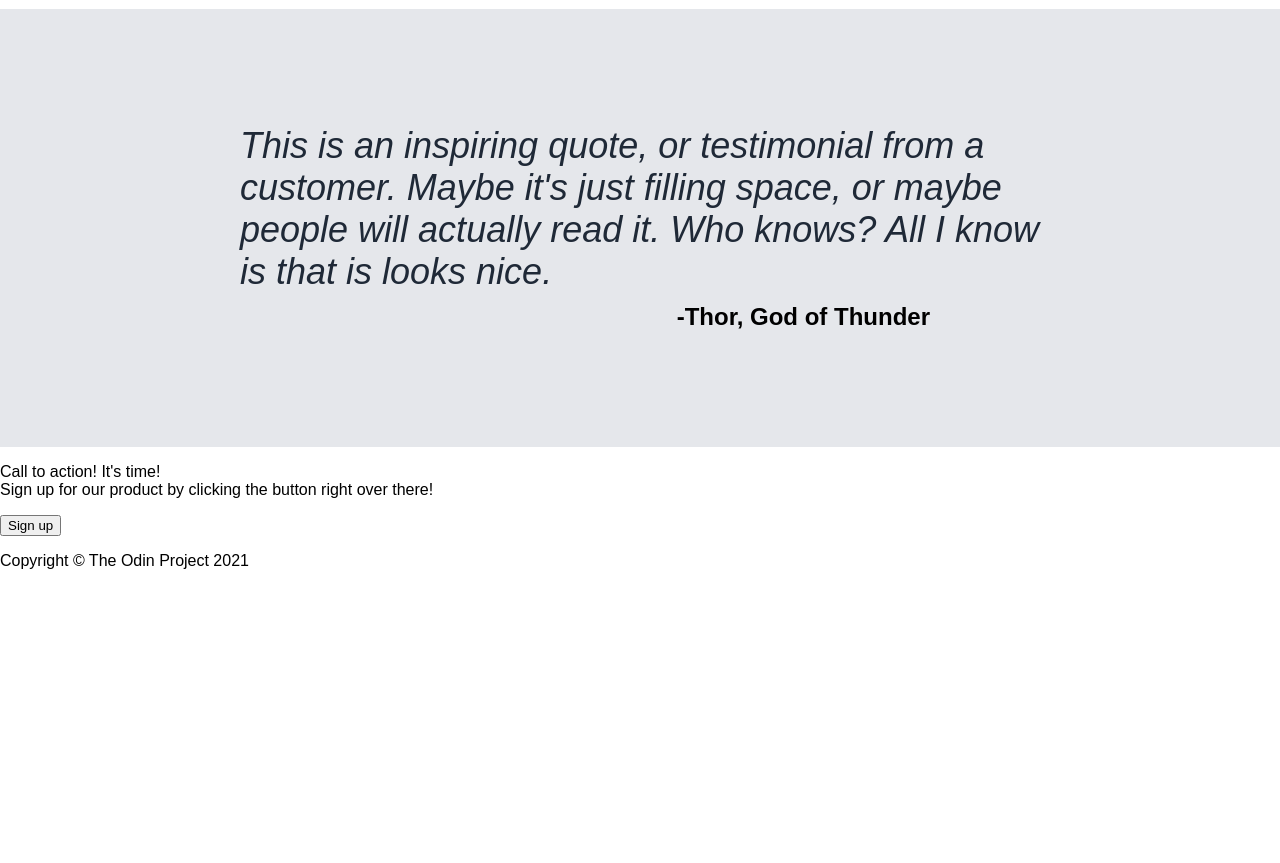
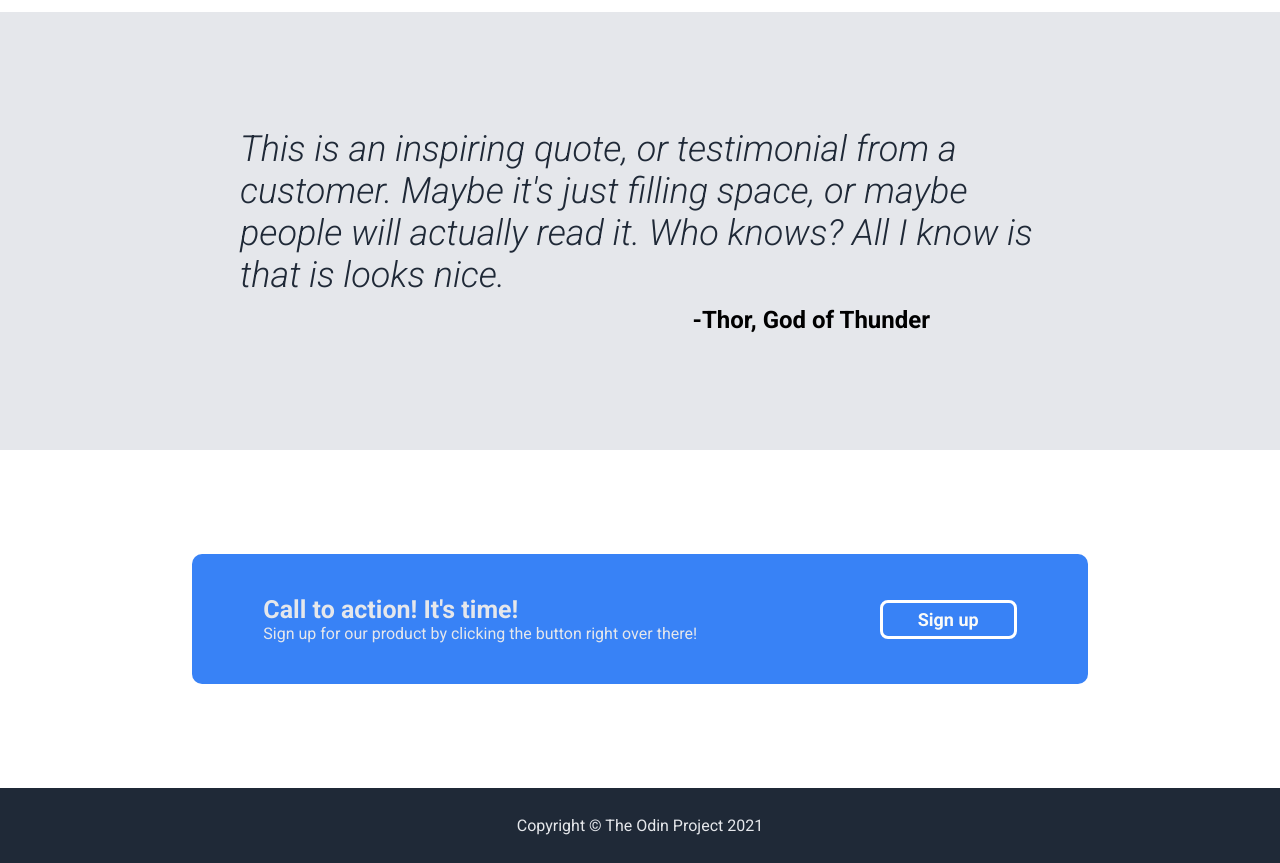
Before and after one commit to Bolshialex/Landing-page-TheOdinProject, a plain HTML site: page index.html in a window 1280 px wide. Shown: the part 980-1843 px from the top of the page. Before the commit the page ends 1566 px from the top, so only its background shows below. Drawn offline with Linux system fonts and the light colour scheme.

Commit message:
Add the action and footer styling

```diff
--- a/index.html
+++ b/index.html
@@ -5,7 +5,9 @@
     <meta name="viewport" content="width=device-width, initial-scale=1.0">
     <title>Document</title>
     <link rel="stylesheet" href="./style.css">
-
+    <link rel="preconnect" href="https://fonts.googleapis.com">
+    <link rel="preconnect" href="https://fonts.gstatic.com" crossorigin>
+    <link href="https://fonts.googleapis.com/css2?family=Roboto:ital,wght@0,100;0,300;0,400;0,500;0,700;0,900;1,100;1,300;1,400;1,500;1,700;1,900&family=Space+Mono&display=swap" rel="stylesheet">
 </head>
 
 <body>
--- a/style.css
+++ b/style.css
@@ -3,7 +3,7 @@ body{
     display: flex;
     flex-direction: column;
     margin: 0;
-    font-family: Arial, Helvetica, sans-serif;
+    font-family: "Roboto";
 }
 a{
     text-decoration: none;
@@ -72,9 +72,9 @@ a{
     background-color: #3882F6;
     border: none;
     border-radius: 8px;
-    padding: 9px 35px;
+    padding: 6px 35px;
     color: #F9FAF8;
-    font-family: Arial, Helvetica, sans-serif;
+    font-family: "Roboto";
     font-weight: 600;
     font-size: 18px;
 }
@@ -136,7 +136,7 @@ a{
     font-style:italic;
     color: #1F2937;
     font-size: 36px;
-    font-weight: lighter;
+    font-weight: 300;
 }
 .quote-cite{
     align-self: flex-end;
@@ -147,3 +147,59 @@ a{
     margin: 0;
     font-weight: bolder;
 }
+
+
+
+
+
+.action{
+    height: 338px;
+    display: flex;
+    justify-content: center;
+    align-items: center;
+}
+.action-box{
+    background-color: #3882F6;
+    color: #E5E7EB;
+    border-radius: 10px;
+    display: flex;
+    gap: 40px;
+    height: 130px;
+    width: 70%;
+    justify-content: space-around;
+}
+.action-header{
+    font-size: 25px;
+    font-weight: bolder;
+}
+.action-left{
+    align-self: center;
+}
+.action-right{
+    align-self: center;
+}
+.action-right > button{
+    background-color: #3882F6;
+    border: 3px solid white;
+    border-radius: 8px;
+    padding: 6px 35px;
+    color: #F9FAF8;
+    font-family: "Roboto";
+    font-weight: 600;
+    font-size: 18px;
+}
+
+
+
+
+
+.footer{
+    display: flex;
+    color: #E5E7EB;
+    width: 100%;
+    margin: auto;
+    background-color: #1F2937;
+    height: 75px;
+    justify-content: center;
+    align-items: center;
+}
```
